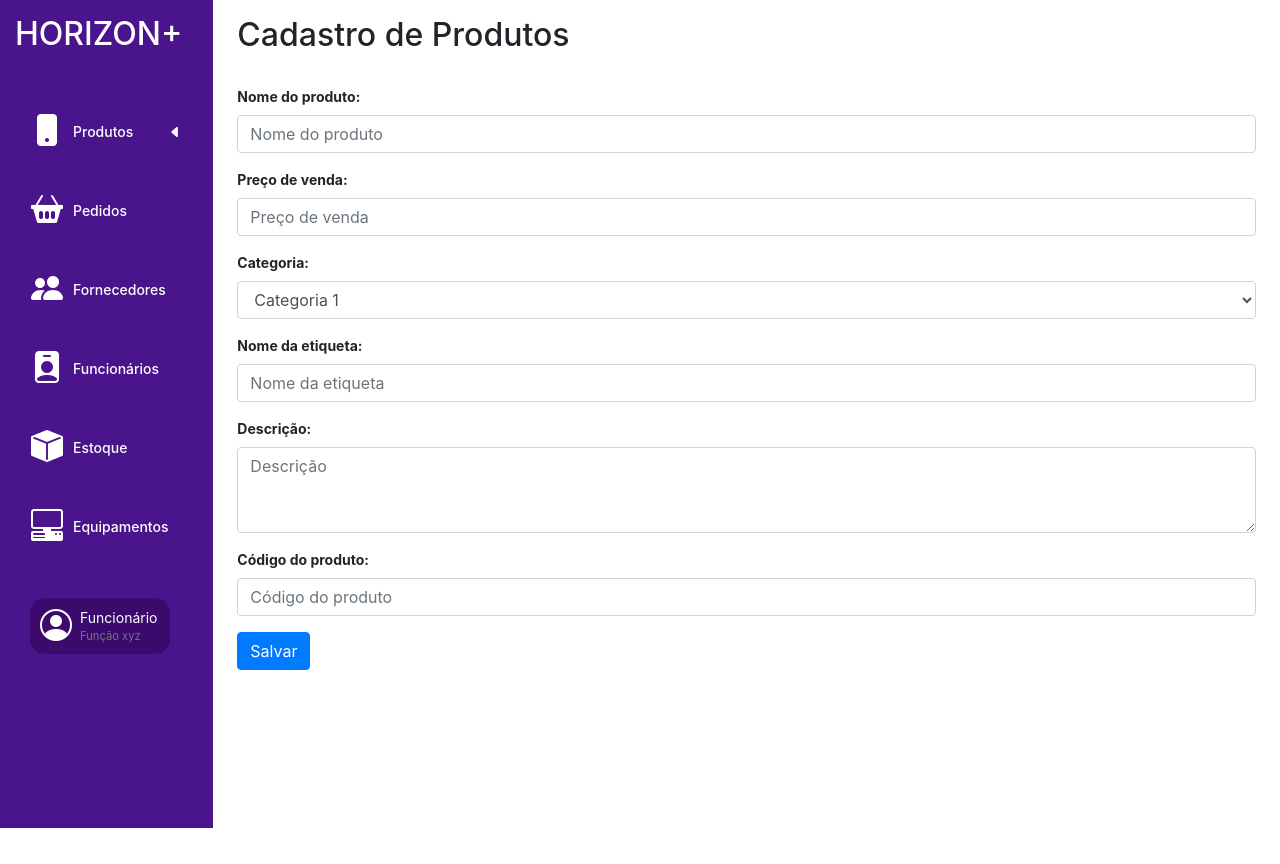
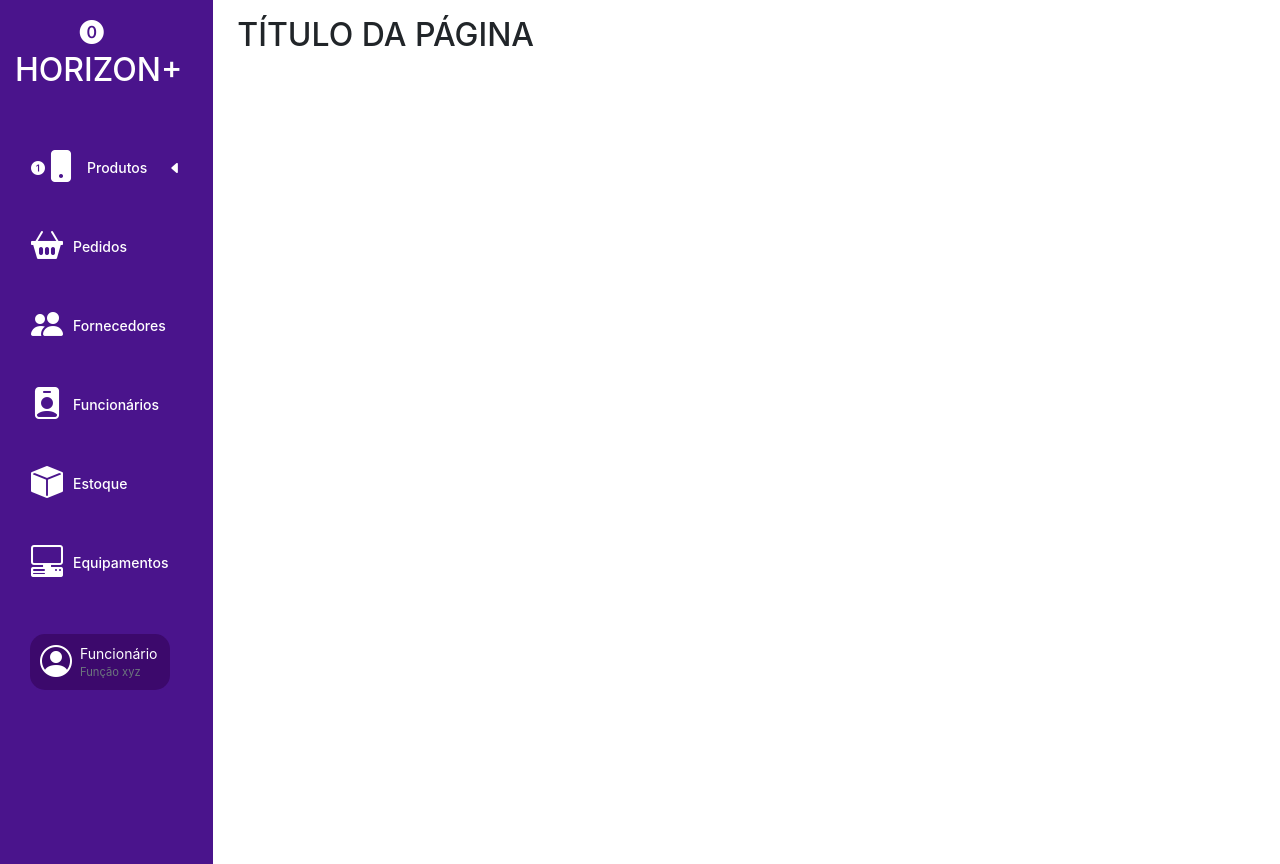
Before and after one commit to gbGamer1104/ERP_01, a PHP site: page / in a window 1280 px wide. Before the commit the page ends 828 px from the top, so only its background shows below. Run offline with PHP 8.4, Linux system fonts and the light colour scheme; some libraries are stand-ins or nearby versions.

Commit message:
Removendo formulário Padrão

```diff
--- a/index.html
+++ b/index.html
@@ -2,6 +2,7 @@
 <html lang="pt-br">
 
 <head>
+    <!--NÃO ALTERAR-->
     <meta charset="UTF-8">
     <meta name="viewport" content="width=device-width, initial-scale=1.0">
     <title>Cadastro de Produtos</title>
@@ -12,16 +13,19 @@
 </head>
 
 <body>
+    <!--NÃO ALTERAR-->
     <div class="container-fluid">
         <div class="row">
             <nav class="col-md-2 d-none d-md-block bg-purple sidebar">
                 <div class="logo">
+                    <i class="bi bi-0-circle-fill"></i>
                     <h2>HORIZON+</h2>
                 </div>
                 <div class="sidebar-sticky">
                     <ul class="nav flex-column">
                         <li class="nav-item">
                             <a class="nav-link active" href="#">
+                                <i class="bi bi-1-circle-fill"></i>
                                 <i class="bi bi-phone-fill icon-large"></i>
                                 <span>Produtos</span>
                                 <i id="indicator" class="bi bi-caret-left-fill indicator"></i>
@@ -71,51 +75,24 @@
                     </div>
                 </div>
             </nav>
+            <!--NÃO ALTERAR-->
 
             <main role="main" class="col-md-9 ml-sm-auto col-lg-10 px-md-4">
                 <div class="d-flex justify-content-between flex-wrap flex-md-nowrap align-items-center pt-3 pb-2 mb-3">
-                    <h1 class="h2">Cadastro de Produtos</h1>
+                    <h1 class="h2">TÍTULO DA PÁGINA</h1>
                 </div>
+                <!--NÃO ALTERAR-->
 
-                <form>
-                    <div class="form-group">
-                        <label for="productName">Nome do produto:</label>
-                        <input type="text" class="form-control" id="productName" placeholder="Nome do produto">
-                    </div>
-                    <div class="form-group">
-                        <label for="salePrice">Preço de venda:</label>
-                        <input type="number" class="form-control" id="salePrice" placeholder="Preço de venda">
-                    </div>
-                    <div class="form-group">
-                        <label for="category">Categoria:</label>
-                        <select class="form-control" id="category">
-                            <option>Categoria 1</option>
-                            <option>Categoria 2</option>
-                            <option>Categoria 3</option>
-                        </select>
-                    </div>
-                    <div class="form-group">
-                        <label for="labelName">Nome da etiqueta:</label>
-                        <input type="text" class="form-control" id="labelName" placeholder="Nome da etiqueta">
-                    </div>
-                    <div class="form-group">
-                        <label for="description">Descrição:</label>
-                        <textarea class="form-control" id="description" rows="3" placeholder="Descrição"></textarea>
-                    </div>
-                    <div class="form-group">
-                        <label for="productCode">Código do produto:</label>
-                        <input type="text" class="form-control" id="productCode" placeholder="Código do produto">
-                    </div>
-                    <button type="submit" class="btn btn-primary">Salvar</button>
-                </form>
+                <!--NÃO ALTERAR-->
             </main>
         </div>
     </div>
-
+    <!--NÃO ALTERAR-->
     <script src="https://code.jquery.com/jquery-3.5.1.slim.min.js"></script>
     <script src="https://cdn.jsdelivr.net/npm/@popperjs/core@2.5.4/dist/umd/popper.min.js"></script>
     <script src="https://stackpath.bootstrapcdn.com/bootstrap/4.5.2/js/bootstrap.min.js"></script>
     <script src="src/js/script.js"></script>
+    <!--NÃO ALTERAR-->
 </body>
 
 </html>
--- a/src/css/styles.css
+++ b/src/css/styles.css
@@ -113,6 +113,16 @@
     font-size: var(--icon-size-large);
 }
 
+.flex{
+    display: flex;
+    gap: 17px;
+}
+
+.flex .form-group select,
+.flex .form-group input{
+    width: 600px;
+}
+
 @media (max-width: 1200px) {
     .sidebar .logo {
         font-size: calc(var(--font-size-logo) * 0.9); /* Ajuste o tamanho da fonte */
```
